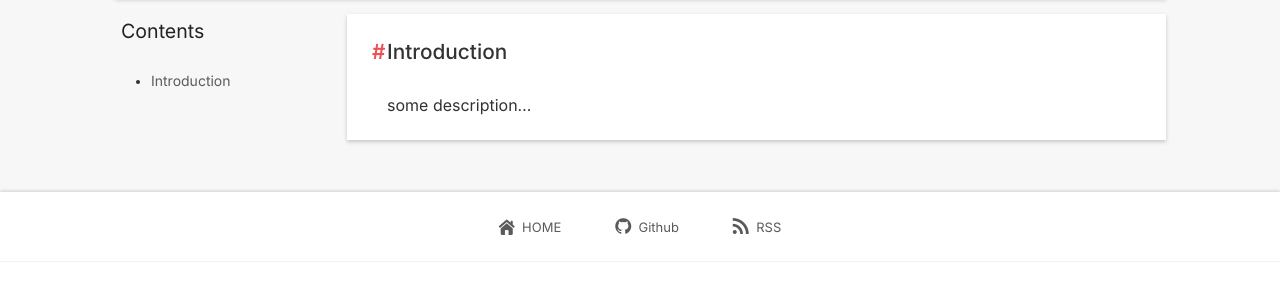
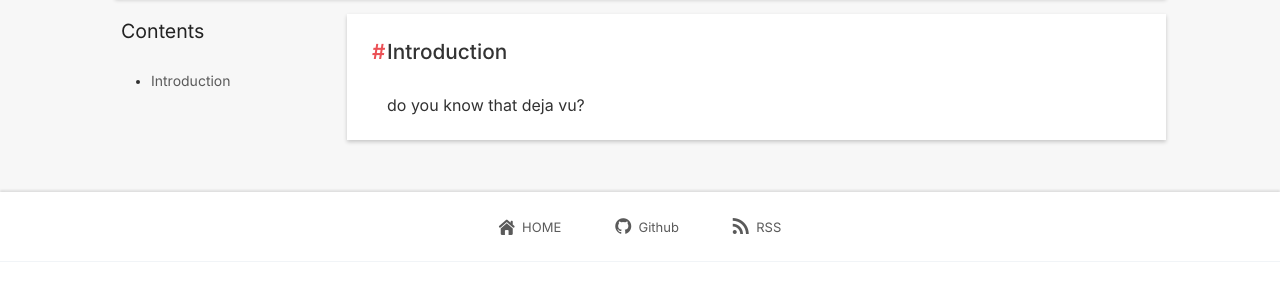
Before and after one commit to lightfish-zhang/pinghsu-jekyll, a Jekyll site: the page built from about.md, in a window 1280 px wide. Shown: the part 160-449 px from the top of the page. Built offline with Jekyll 4.4.1, drawn with Linux system fonts in a browser that asks for light colours; nearby versions of some CDN libraries; comment, search, counter and statistics services are not loaded.

Commit message:
Update about.md

```diff
--- a/about.md
+++ b/about.md
@@ -8,4 +8,4 @@ title: About site
 
 ## Introduction
 
-some description...
+do you know that deja vu?
```
